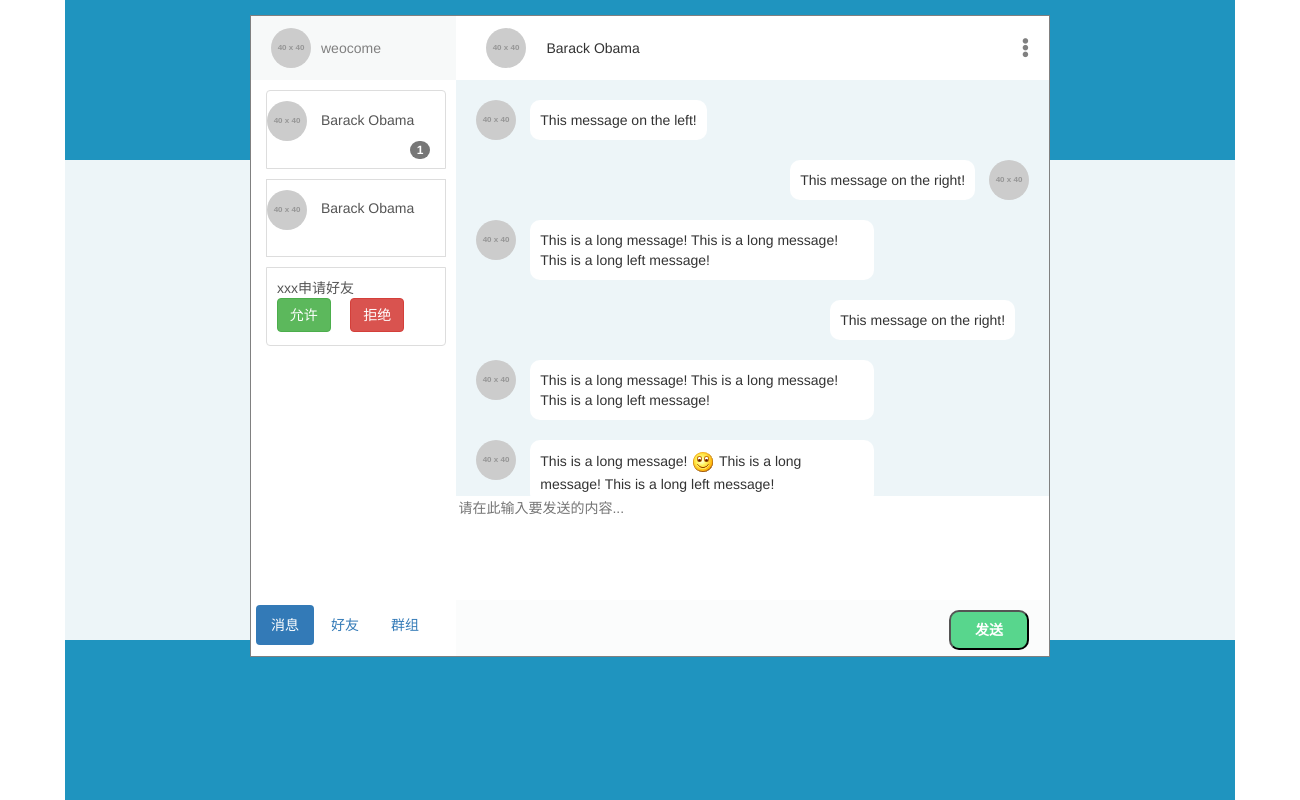
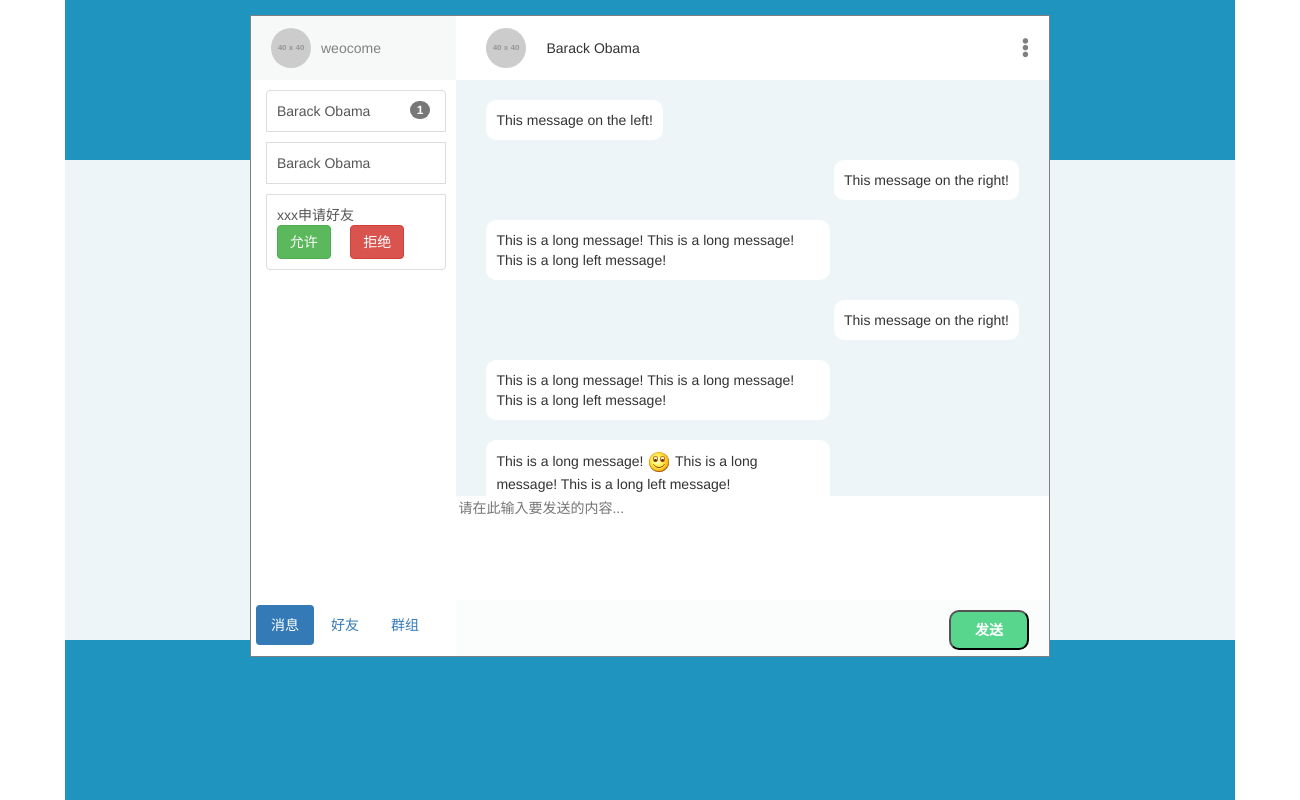
Before and after one commit to heyheyheyheyhey1/electron_test, an Electron app: page chat_list.html in a window 1300 px wide. Drawn offline with nearby package versions, Linux system fonts and the light colour scheme; placeholder pictures from the web are drawn by us.

Commit message:
remove head pic

```diff
--- a/chat_list.html
+++ b/chat_list.html
@@ -41,15 +41,12 @@
                 <div class="center">
                     <ul id="chatting_list" class="list-group">
                         <a class="list-group-item " href="#">
-
-                            <img src="http://placehold.it/40x40">
                             <span style="margin-left: 10px;">Barack Obama</span>
                             <span class="badge">1</span>
                         </a>
 
                         <a class="list-group-item" href="#">
 
-                            <img src="http://placehold.it/40x40">
                             <span style="margin-left: 10px;">Barack Obama</span>
 
                         </a>
@@ -84,35 +81,29 @@
                     <ul id="msg_list">
                         <li class="msgleft">
                             <div>
-                                <img style="border-radius: 20px; vertical-align: top;" src="http://placehold.it/40x40" class="msg__list_headpic">
                                 <p class="msgcard">This message on the left!</p>
                             </div>
                         </li>
 
                         <li class="msgright">
                             <p class="msgcard">This message on the right!</p>
-                            <img style="border-radius: 20px; vertical-align: top;" src="http://placehold.it/40x40" class="msg__list_headpic" >
 
                         </li>
                         <li class="msgleft">
-                            <img style="border-radius: 20px; vertical-align: top;" src="http://placehold.it/40x40" class="msg__list_headpic">
                             <p class="msgcard">This is a long message! This is a long message! This is a long left
                                 message!</p>
                         </li>
                         <li class="msgright">
 
                             <p class="msgcard">This message on the right!</p>
-                            <img style= src="http://placehold.it/40x40" class="msg__list_headpic">
 
                         </li>
                         <li class="msgleft">
-                            <img style="border-radius: 20px; vertical-align: top;" src="http://placehold.it/40x40" class="msg__list_headpic">
                             <p class="msgcard">This is a long message! This is a long message! This is a long left
                                 message!</p>
                         </li>
 
                         <li class="msgleft">
-                            <img style="border-radius: 20px; vertical-align: top;" src="http://placehold.it/40x40" class="msg__list_headpic">
                             <p class="msgcard">This is a long message! <img src="assets/emoji/0.gif"> This is a long
                                 message! This is a long left
                                 message!</p>
@@ -166,7 +157,6 @@
             msgJSON=JSON.parse(msg)
             el_li=document.createElement('li')
             el_p=document.createElement('p')
-            el_img=document.createElement('img')
             if (msg.senderId!=myid){
                 document.getElementById("msg_list")
             }else{
--- a/css/chat_list.css
+++ b/css/chat_list.css
@@ -78,13 +78,9 @@
     margin: 10px;
     padding-left: 0px;
     width: 90%;
-    height: 15%
+    height: auto
 }
 
-.chatleft .center img{
-    border-radius: 20px;
-    vertical-align: middle;
-}
 
 .chatright {
     background-color: #ffffff;
@@ -125,6 +121,7 @@
 .msgright {
     float: right;
     text-align: right;
+    /* display: flex; */
 }
 .chatright .footer {
     height: 25%;
@@ -149,9 +146,7 @@
     justify-content: space-around;
 }
 
-.msgleft{
 
-}
 .msg__list_headpic{
     border-radius: 20px;
     vertical-align: top;
```
